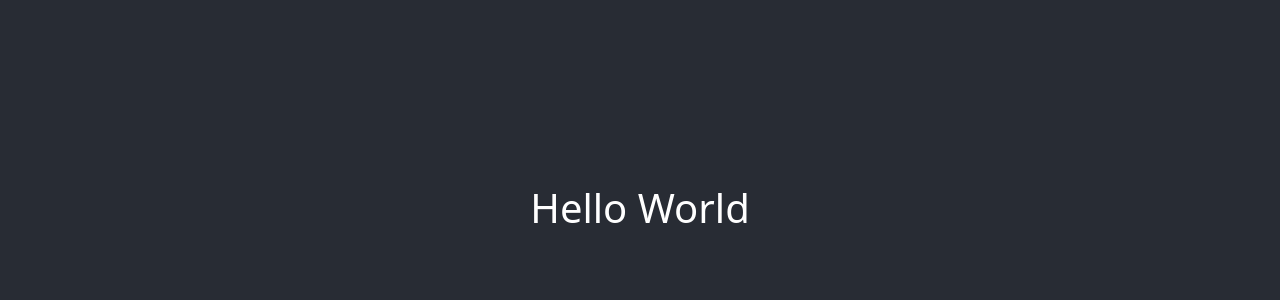
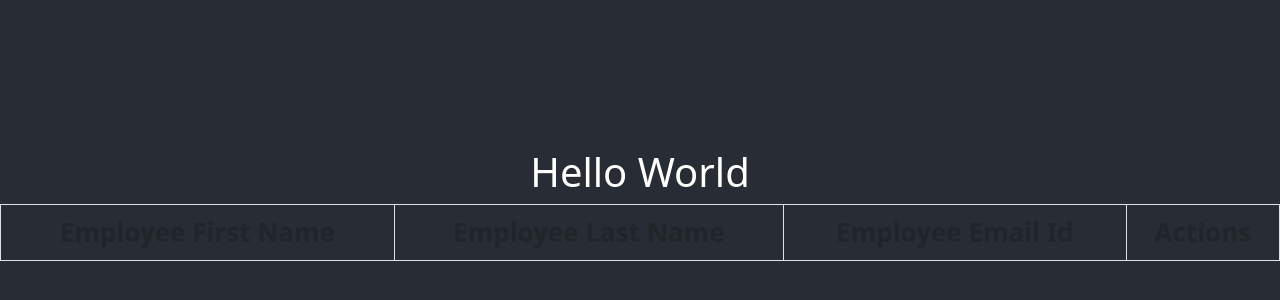
Before and after one commit to jagadhis/react-springboot-app, a React (Create React App) app in the folder frontend/: page / in a window 1280 px wide. Shown: the part 188-488 px from the top of the page. Built offline with nearby package versions, Linux system fonts and the light colour scheme.

Commit message:
done for today

```diff
--- a/frontend/src/App.js
+++ b/frontend/src/App.js
@@ -6,6 +6,16 @@ function App() {
     <div className="App">
       <header className="App-header">
         <h1>Hello World</h1>
+        <table className="table table-striped table-bordered">
+          <thead>
+            <tr>
+              <th> Employee First Name</th>
+              <th> Employee Last Name</th>
+              <th> Employee Email Id</th>
+              <th> Actions</th>
+            </tr>
+          </thead>
+        </table>
       </header>
     </div>
   );
```
